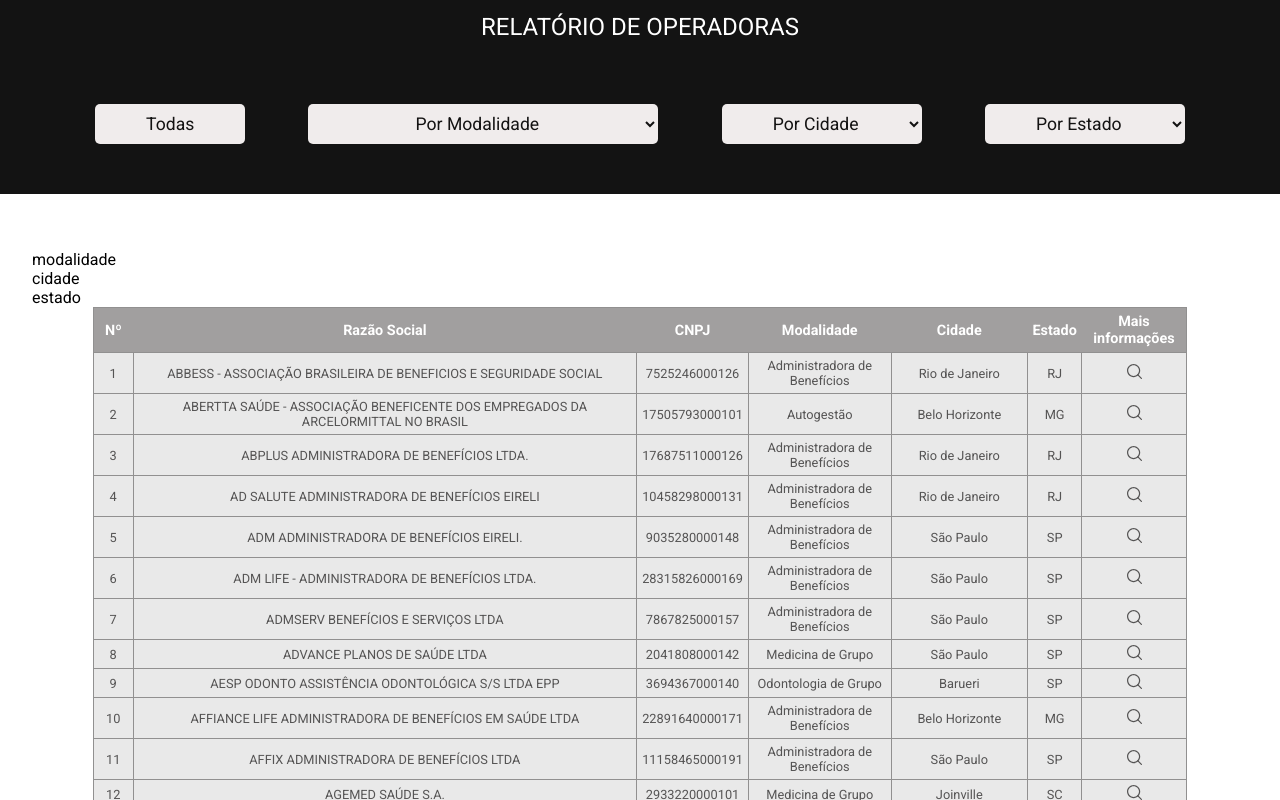
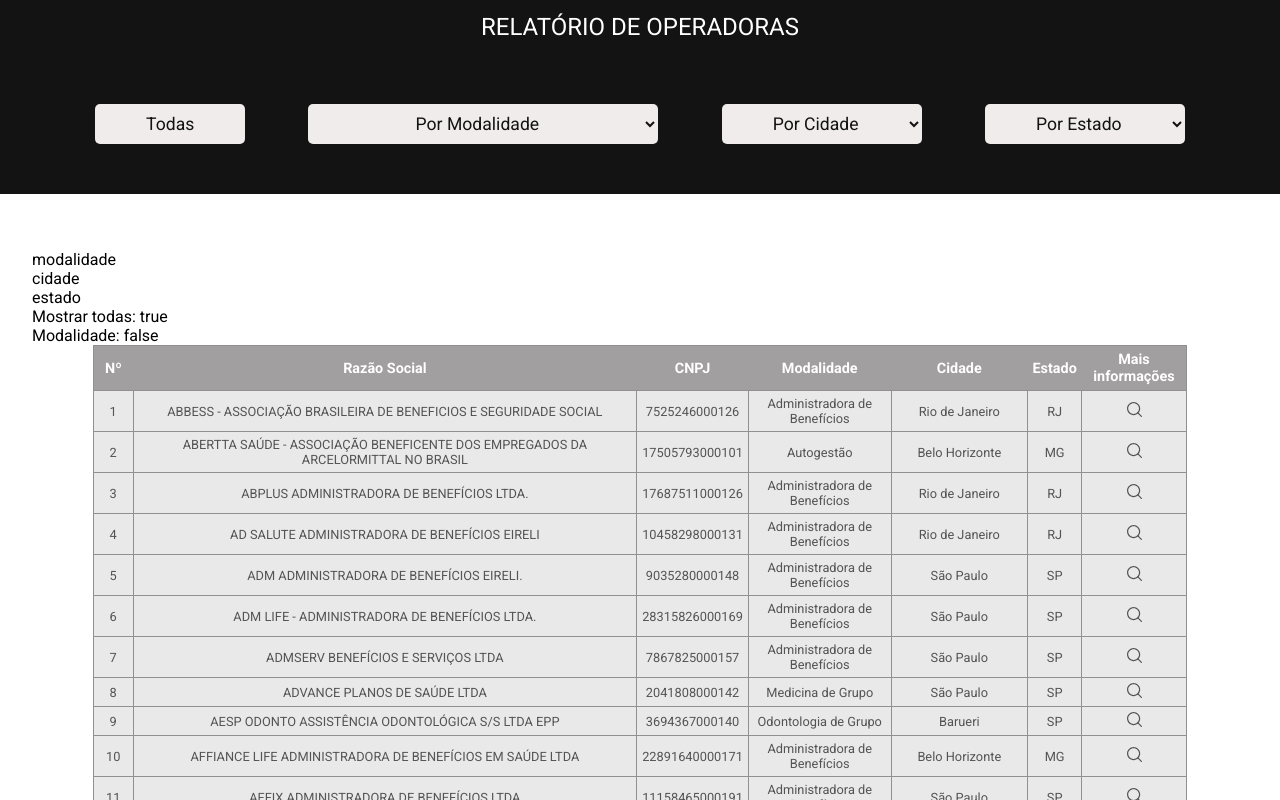
Before and after one commit to Carolbrandes/Relatorio-Operadoras-IC, a Vue app: page / in a window 1280 px wide. Shown: the top 800 px of the page. Built offline with nearby package versions, Linux system fonts and the light colour scheme.

Commit message:
renderização por filtro de modalidade ok

```diff
--- a/src/App.vue
+++ b/src/App.vue
@@ -8,9 +8,13 @@
       <div class="container filtros">
         <button class="button todos">Todas</button>
 
-        <select v-model="modalidadeSelecionada" name="modalidade" id="modalidade">
+        <select @change="getOperadorasPorModalidade()" v-model="modalidadeSelecionada" name="modalidade" id="modalidade">
           <option value="modalidade">Por Modalidade</option>
-           <option v-for="modalidade in getModalidades" :key="modalidade" :value="modalidade">{{modalidade}}</option>
+          <option
+            v-for="modalidade in getModalidades"
+            :key="modalidade"
+            :value="modalidade"
+          >{{modalidade}}</option>
         </select>
 
         <select v-model="cidadeSelecionada" name="cidade" id="cidade">
@@ -30,6 +34,8 @@
         <p>{{modalidadeSelecionada}}</p>
         <p>{{cidadeSelecionada}}</p>
         <p>{{estadoSelecionado}}</p>
+        <p>Mostrar todas: {{mostrarTodasOperadoras}}</p>
+        <p>Modalidade: {{mostrarOperadoraPorModalidade}}</p>
         <table>
           <thead>
             <th>Nº</th>
@@ -41,7 +47,7 @@
             <th>Mais informações</th>
           </thead>
 
-          <tbody>
+          <tbody v-if="mostrarTodasOperadoras">
             <tr v-for="(operadora, index) in operadoras" :key="operadora.CNPJ">
               <td>{{index+1}}</td>
               <td>{{operadora["Razão Social"]}}</td>
@@ -50,10 +56,29 @@
               <td>{{operadora["Cidade"]}}</td>
               <td>{{operadora["UF"]}}</td>
               <td>
-                <a class="ver-mais" href="#"><img src="/images/ver-mais.svg" alt="ver mais"></a>
+                <a class="ver-mais" href="#">
+                  <img src="/images/ver-mais.svg" alt="ver mais" />
+                </a>
               </td>
             </tr>
           </tbody>
+
+            <tbody v-if="mostrarOperadoraPorModalidade">
+            <tr v-for="(operadora, index) in operadorasPorModalidade" :key="operadora.CNPJ">
+              <td>{{index+1}}</td>
+              <td>{{operadora["Razão Social"]}}</td>
+              <td>{{operadora["CNPJ"]}}</td>
+              <td>{{operadora["Modalidade"]}}</td>
+              <td>{{operadora["Cidade"]}}</td>
+              <td>{{operadora["UF"]}}</td>
+              <td>
+                <a class="ver-mais" href="#">
+                  <img src="/images/ver-mais.svg" alt="ver mais" />
+                </a>
+              </td>
+            </tr>
+          </tbody>
+
         </table>
       </div>
     </main>
@@ -61,14 +86,20 @@
 </template>
 
 <script>
-
 export default {
   data: () => {
     return {
       operadoras: {},
       modalidadeSelecionada: "modalidade",
       cidadeSelecionada: "cidade",
-      estadoSelecionado: "estado"
+      estadoSelecionado: "estado",
+
+      operadorasPorModalidade: {},
+
+      mostrarTodasOperadoras: true,
+      mostrarOperadoraPorModalidade: false,
+      mostrarOperadoraPorCidade: false,
+      mostrarOperadoraPorEstado: false,
     };
   },
 
@@ -79,40 +110,56 @@ export default {
         .then((resp) => (this.operadoras = resp));
     },
 
-    filtrarCampos(chaveCampo){
-       let campo = Array.from(this.operadoras);
-      campo = campo.map(operadora => operadora[chaveCampo]);
+    filtrarCampos(chaveCampo) {
+      let campo = Array.from(this.operadoras);
+      campo = campo.map((operadora) => operadora[chaveCampo]);
       campo = Object.values(campo);
 
       let novaLista = [];
 
-      campo.forEach(c => {
-        if(!novaLista.includes(c)){
-          novaLista.push(c)
+      campo.forEach((c) => {
+        if (!novaLista.includes(c)) {
+          novaLista.push(c);
         }
-      })
+      });
 
       return novaLista.sort();
-    }
+    },
+
+    getOperadorasPorFiltro(filtro, select) {
+      return this.operadoras.filter(
+        (operadora) => operadora[filtro] === select
+      );
+    },
+
+    getOperadorasPorModalidade() {
+      this.mostrarTodasOperadoras = false;
+      this.mostrarOperadoraPorCidade = false;
+      this.mostrarOperadoraPorEstado = false;
+      this.mostrarOperadoraPorModalidade = true;
+      this.operadorasPorModalidade = this.getOperadorasPorFiltro(
+        "Modalidade",
+        this.modalidadeSelecionada
+      );
+    },
   },
 
-  computed:{
-    getCidades(){
+  computed: {
+    getCidades() {
       return this.filtrarCampos("Cidade");
     },
 
-     getEstados(){
+    getEstados() {
       return this.filtrarCampos("UF");
     },
 
-    getModalidades(){
+    getModalidades() {
       return this.filtrarCampos("Modalidade");
-    }
-
+    },
   },
 
   mounted() {
-    this.getOperadoras()
+    this.getOperadoras();
   },
 };
 </script>
@@ -183,11 +230,11 @@ select {
   width: 200px;
 }
 
-#modalidade{
+#modalidade {
   width: 350px;
 }
 
-main{
+main {
   position: relative;
   top: 250px;
 }
@@ -201,39 +248,40 @@ table {
   margin-right: auto;
 }
 
-tr, thead{
+tr,
+thead {
   border: 1px solid #919090;
 }
 
-tr{
+tr {
   color: #555454;
   background-color: #e9e9e9;
   font-size: 0.8em;
-  transition: background-color 1s ease-in-out, color 1.2s ease-in-out
+  transition: background-color 1s ease-in-out, color 1.2s ease-in-out;
 }
 
-tr:hover{
+tr:hover {
   color: #fff;
   background-color: #706f6f;
 }
 
-td, th{
+td,
+th {
   padding: 5px;
 }
 
-td{
+td {
   border: 1px solid #919090;
   height: 20px;
 }
 
-th{
+th {
   background-color: #a19f9f;
   color: #fff;
   font-size: 0.9em;
 }
 
-.ver-mais img{
+.ver-mais img {
   width: 15px;
 }
-
 </style>
```
